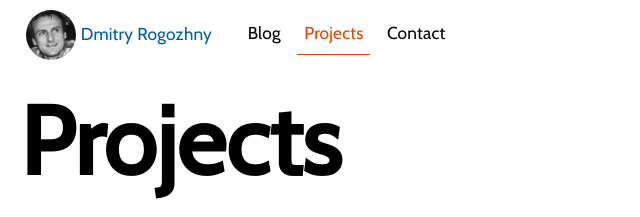
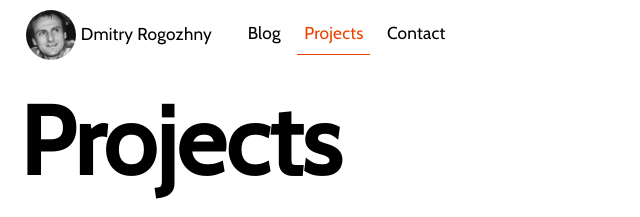
Before and after one commit to dmitryrogozhny/dmitryrogozhny.github.io, a Jekyll site: the page built from projects.html, in a window 1280 px wide. Shown: the top 217 px of the page, without its empty margins (0-640 px from the left). Built offline with Jekyll 4.4.1, drawn with Linux system fonts in a browser that asks for light colours.

Commit message:
Fix for logo color in Opera

```diff
--- a/_sass/components/menu.scss
+++ b/_sass/components/menu.scss
@@ -72,6 +72,7 @@ $menu-font-line-height: 2.5rem;
     }
 
     .logo__title {
+        color: $logo-color;
         display: block;
         padding-left: .3em;
     }
```
